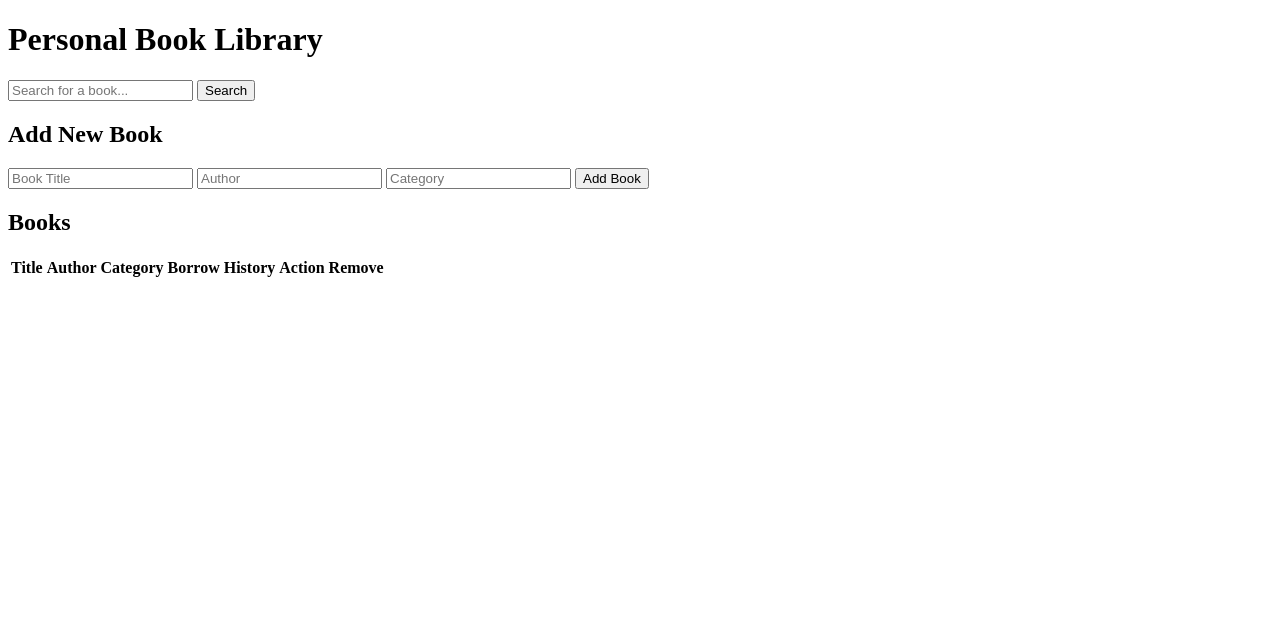
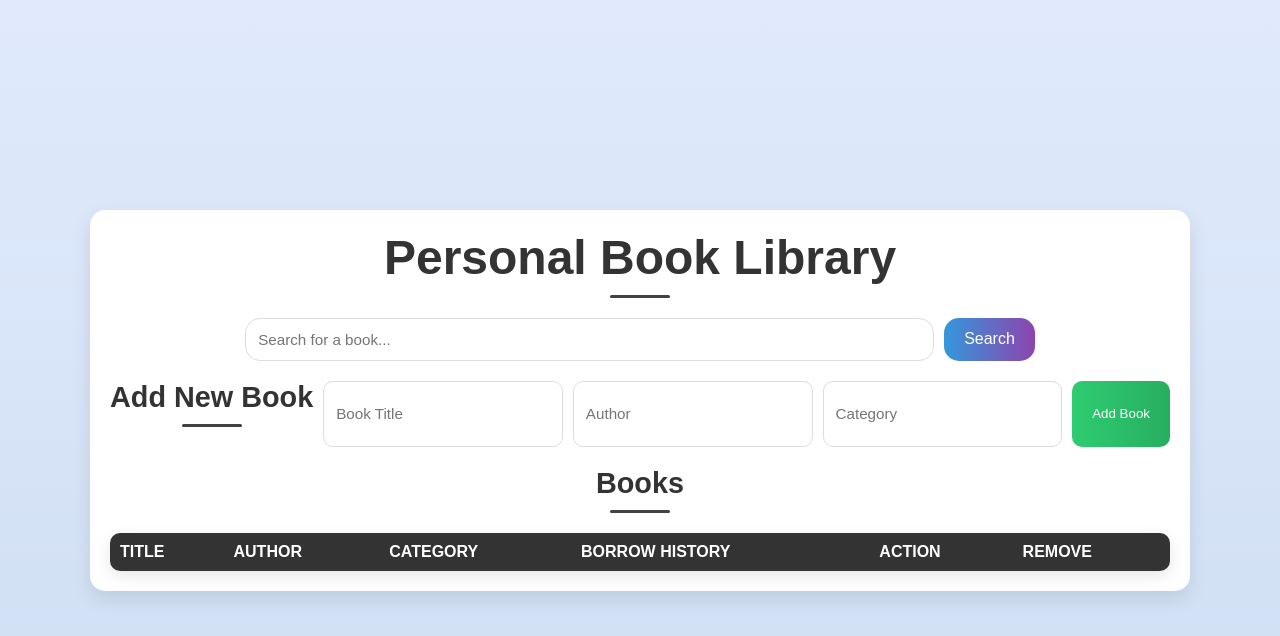
Before and after one commit to AhmadDostKhan/MyProjects, a plain HTML site: page index.html in a window 1280 px wide. Drawn offline with Linux system fonts and the light colour scheme.

Commit message:
Update index.html

```diff
--- a/index.html
+++ b/index.html
@@ -4,7 +4,7 @@
     <meta charset="UTF-8" />
     <meta name="viewport" content="width=device-width, initial-scale=1.0" />
     <title>Personal Book Library</title>
-    <link rel="stylesheet" href="styles.css" />
+    <link rel="stylesheet" href="Style.css" />
   </head>
   <body>
     <div class="container">
```
